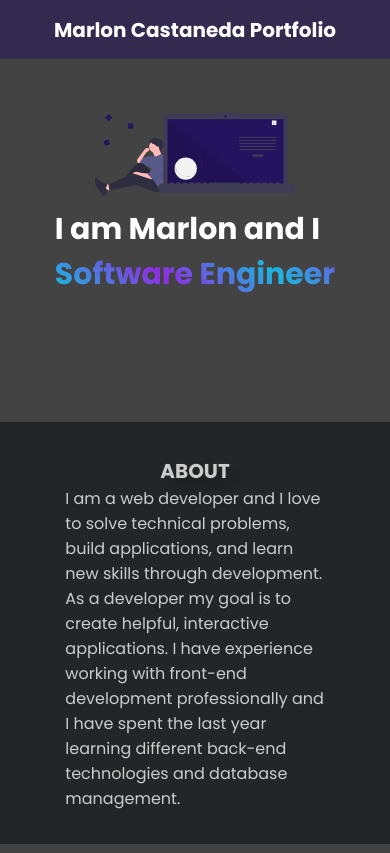
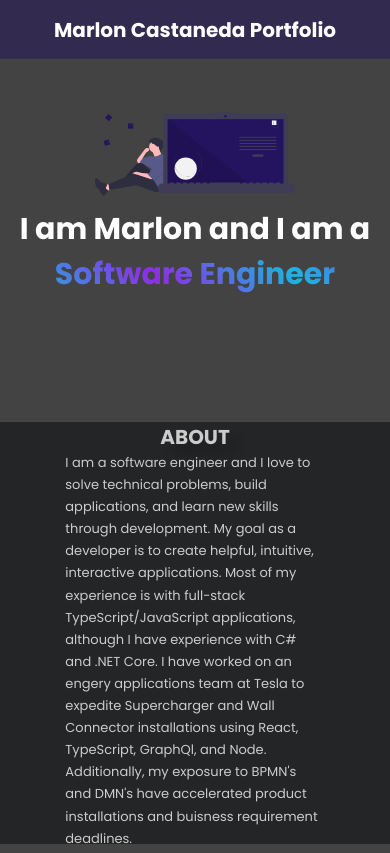
Before and after one commit to mcast045/Portfolio, a plain HTML site: page index.html in a window 390 px wide. Shown: the top 853 px of the page. Drawn offline with Linux system fonts and the light colour scheme.

Commit message:
Update About Section

```diff
--- a/index.html
+++ b/index.html
@@ -33,7 +33,7 @@
             <div class="landing-img-responsive">
                 <object data="img/smallProgrammer.svg" type="image/svg+xml"></object>
             </div>
-            <h1><span class="landing-hidden">Hello, </span>I am Marlon and I <span class="landing-name">Software Engineer</span></h1>
+            <h1><span class="landing-hidden">Hello, </span>I am Marlon and I am a <div class="landing-name">Software Engineer</div></h1>
             <div class="landing-scroll">
                 <p class="landing-paragraph">Scroll Down</p>
                 <a href="#about" class="landing-btn">&darr;</a>
@@ -50,10 +50,13 @@
                         About
                     </h2>
                     <p class="about-text">
-                        I am a web developer and I love to solve technical problems, build applications, and learn new
-                        skills through development. As a developer my goal is to create helpful, interactive
-                        applications. I have experience working with front-end development professionally and
-                        I have spent the last year learning different back-end technologies and database management.
+                        I am a software engineer and I love to solve technical problems, build applications, and learn new
+                        skills through development. My goal as a developer is to create helpful, intuitive, interactive
+                        applications. Most of my experience is with full-stack TypeScript/JavaScript applications, although
+                        I have experience with C# and .NET Core. I have worked on an engery applications team at Tesla to
+                        expedite Supercharger and Wall Connector installations using React, TypeScript, GraphQl, and Node.
+                        Additionally, my exposure to BPMN's and DMN's have accelerated product installations and buisness
+                        requirement deadlines.
                     </p>
                 </div>
                 <div class="about-img">
--- a/mobileStyle.css
+++ b/mobileStyle.css
@@ -34,11 +34,6 @@
 }
 
 @media only screen and (max-width: 870px) {
-    .landing-name {
-        display: block;
-        text-align: center;
-    }
-
     .card-side {height: 35rem;}
 }
 
@@ -92,6 +87,10 @@
         display: none;
     }
 
+    .about-text {
+        font-size: 1.5rem;
+    }
+
     .card-side{height: 80%;}
 
     .footer-items {
@@ -99,6 +98,12 @@
     }
 }
 
+@media only screen and (max-width: 490px) {
+    .about-text {
+        font-size: 1.3rem;
+    }
+}
+
 @media only screen and (max-width: 480px) {
     .card-side{height: 75%;}
     .header-h3 {font-size: 2rem;}
--- a/style.css
+++ b/style.css
@@ -132,6 +132,7 @@ body {
     color: transparent;
     -webkit-background-clip: text;
     background-clip: text;
+    text-align: center;
 }
 @keyframes breath {
     0% {background-position: 0;}
@@ -163,6 +164,10 @@ body {
 
 .about-content {
     width: 70%;
+}
+
+.about-text {
+    line-height: 1.7;
 }
 
 .landing-img-responsive{display: none;}
```
